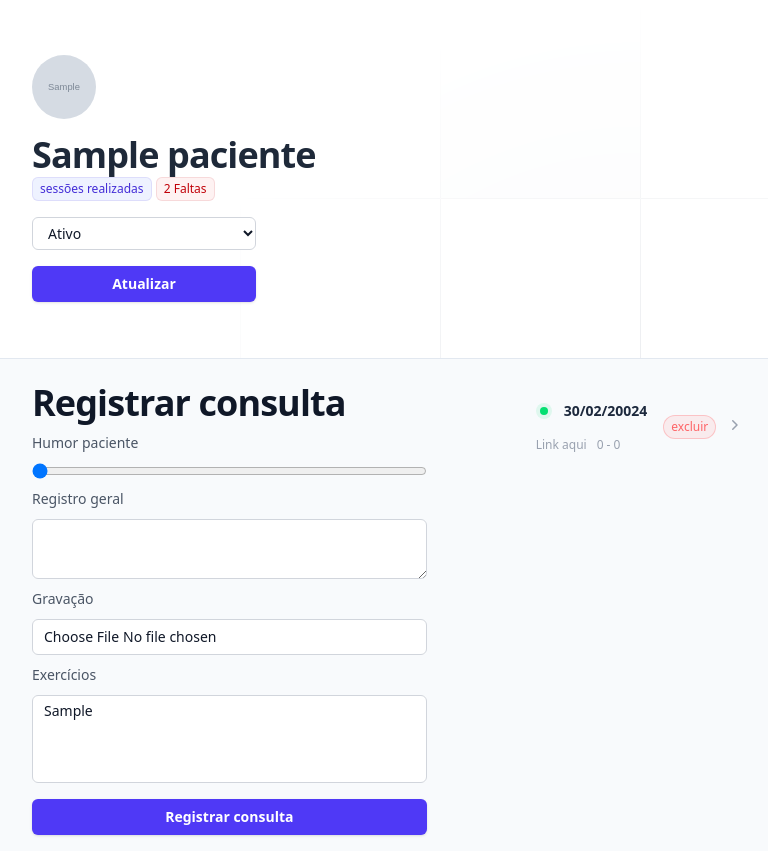
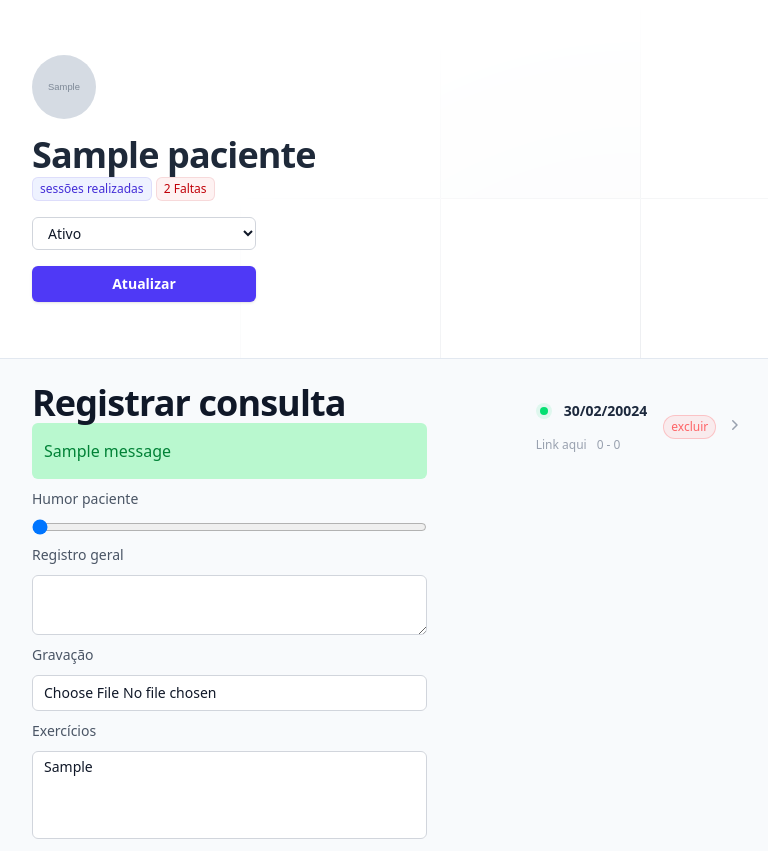
Before and after one commit to gustavocarvalho1997/PPE05_Django_Fullstack, a Django app: page /pacientes/1/ in a window 1280 px wide. Shown: the part 81-932 px from the top of the page, without its empty margins (0-768 px from the left). Run offline with Django 5.2, Linux system fonts and the light colour scheme; tables that the repository leaves empty hold one stand-in row (values such as "Sample post"); grey boxes marked "Sample" are stand-in pictures; one stand-in notice (Sample message) is shown.

Commit message:
adiciona campo para receber django messages

```diff
--- a/pacientes/templates/paciente.html
+++ b/pacientes/templates/paciente.html
@@ -43,7 +43,17 @@
             <div class="grid grid-cols-3 gap-4">
                 <div>
                     <h2 class="text-pretty text-3xl font-semibold tracking-tight text-gray-900 sm:text-4xl">Registrar consulta</h2>
-
+                    {% if messages %}
+                        {% for message in messages %}
+                            <div class="rounded-md {{ message.tags }}">
+                                <div class="flex">
+                                    <div class="ml-3 py-4">
+                                        {{ message }}
+                                    </div>
+                                </div>
+                            </div>
+                        {% endfor %}
+                    {% endif %}
                     <form action="{% url 'paciente_view' paciente.id %}" method="POST" enctype='multipart/form-data'>{% csrf_token %}
                         <label for="nome" class="block mt-2 text-sm/6 font-medium text-gray-600">Humor paciente</label>
                         <div class="mt-2">
```
